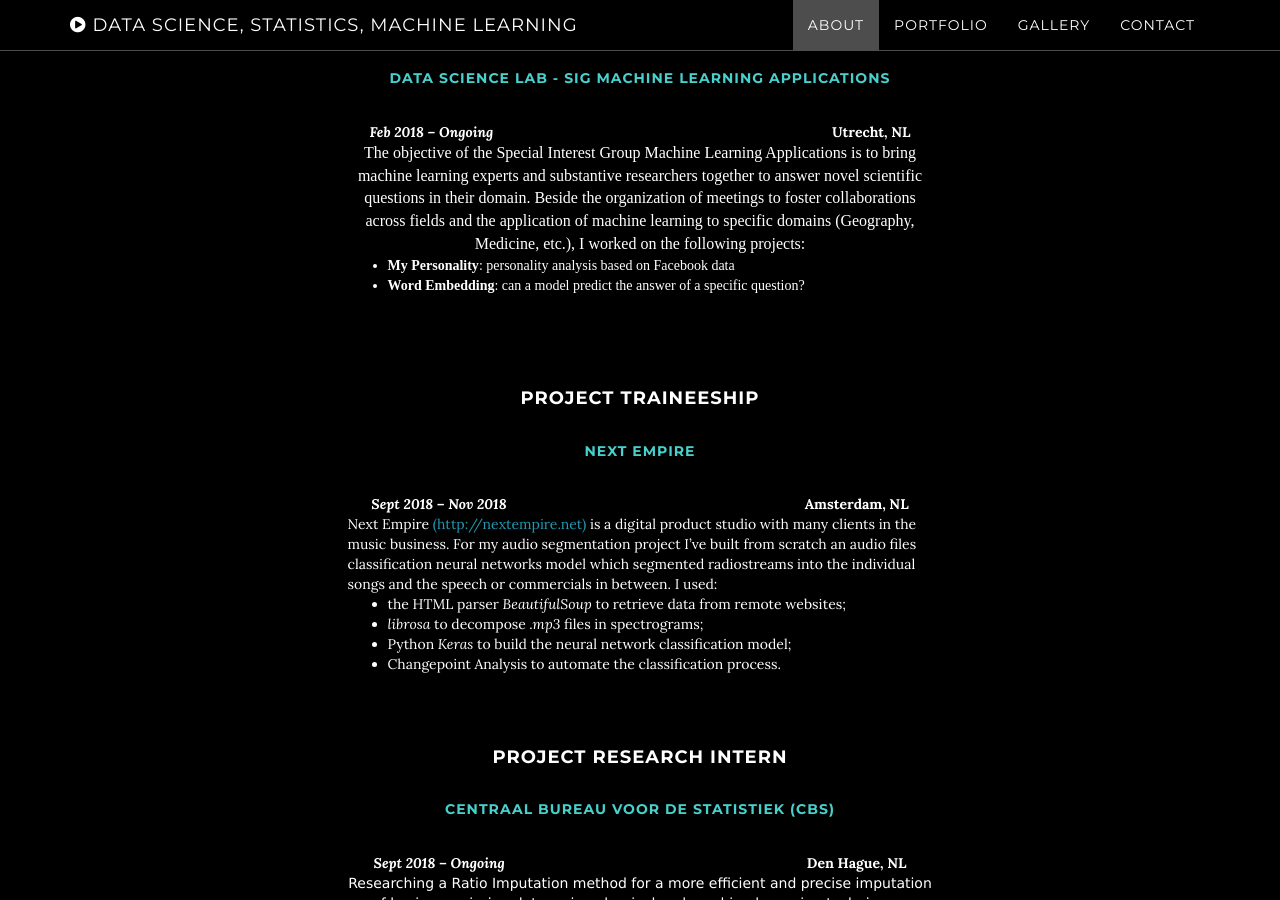
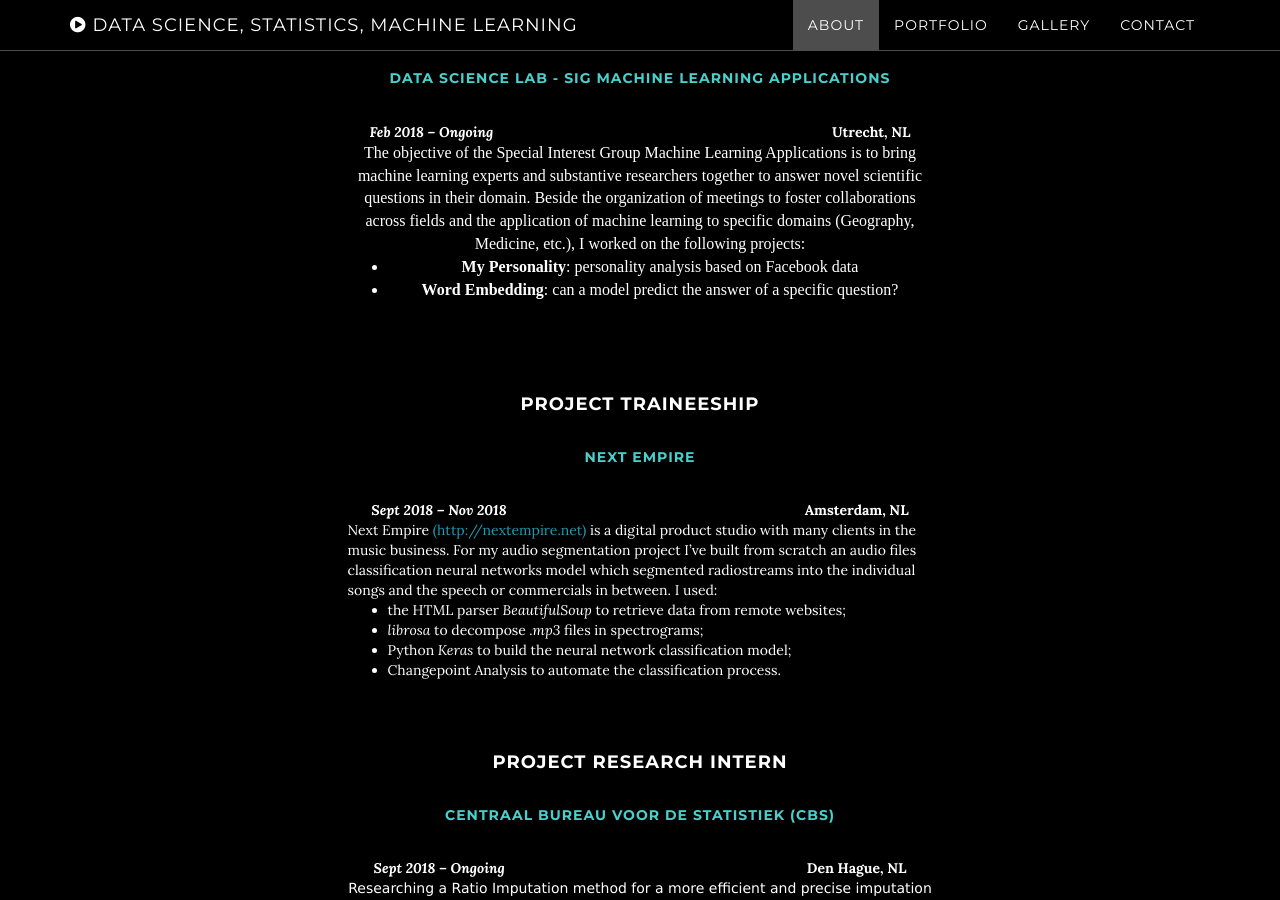
Before and after one commit to AgneseG/AgneseG.github.io, a Jekyll site: the page built from index.html, in a window 1280 px wide and 900 px high, scrolled down 1173 px. Built offline with Jekyll 4.4.1, drawn with Linux system fonts in a browser that asks for light colours.

Commit message:
Update about.html

```diff
--- a/_includes/about.html
+++ b/_includes/about.html
@@ -22,8 +22,8 @@
 <strong  style="text-align: left;"><em>Feb 2018 &ndash; Ongoing &nbsp;</em> &nbsp;&nbsp;&nbsp; &nbsp;&nbsp;&nbsp; &nbsp;&nbsp;&nbsp;&nbsp;&nbsp;&nbsp;&nbsp;&nbsp;&nbsp;&nbsp;  &nbsp;&nbsp;&nbsp; &nbsp;&nbsp;&nbsp;&nbsp;&nbsp;&nbsp;&nbsp;&nbsp; &nbsp;  &nbsp; &nbsp; &nbsp; &nbsp; &nbsp; &nbsp; &nbsp; &nbsp; &nbsp; &nbsp;&nbsp; &nbsp; &nbsp; &nbsp; &nbsp; &nbsp; &nbsp; &nbsp; &nbsp; &nbsp; &nbsp; &nbsp; &nbsp; &nbsp; &nbsp; &nbsp; &nbsp; &nbsp; Utrecht, NL</strong>
 <div  style="font-family:Didot;font-size:16px;font-weight:500;" >The objective of the Special Interest Group Machine Learning Applications is to bring machine learning experts and substantive researchers together to answer novel scientific questions in their domain. Beside the organization of meetings to foster collaborations across fields and the application of machine learning to specific domains (Geography, Medicine, etc.), I worked on the following projects:</div>
 <ul>
-<li  style="font-family:Didot;text-align: left;"><strong>My Personality</strong>: personality analysis based on Facebook data</li>
-<li  style="font-family:Didot;text-align: left;" ><strong>Word Embedding</strong>: can a model predict the answer of a specific question?</li>
+<li  style="font-family:Didot;font-size:16px;font-weight:500;"><strong>My Personality</strong>: personality analysis based on Facebook data</li>
+<li  style="font-family:Didot;font-size:16px;font-weight:500;" ><strong>Word Embedding</strong>: can a model predict the answer of a specific question?</li>
 </ul>
  <br/>  <h6 style="color:black">I</h6>     </div>
                         <div class="cntr">
```
